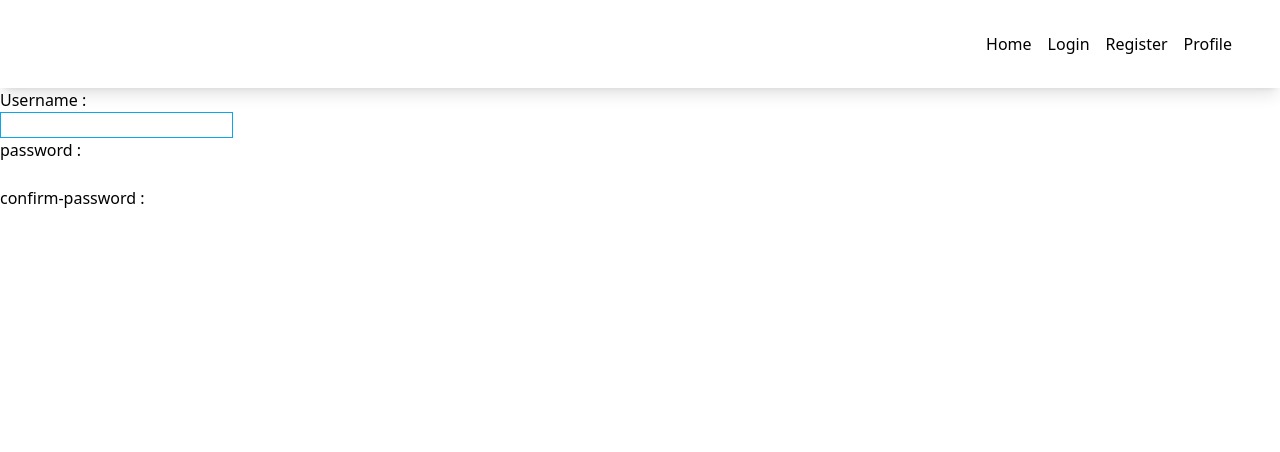
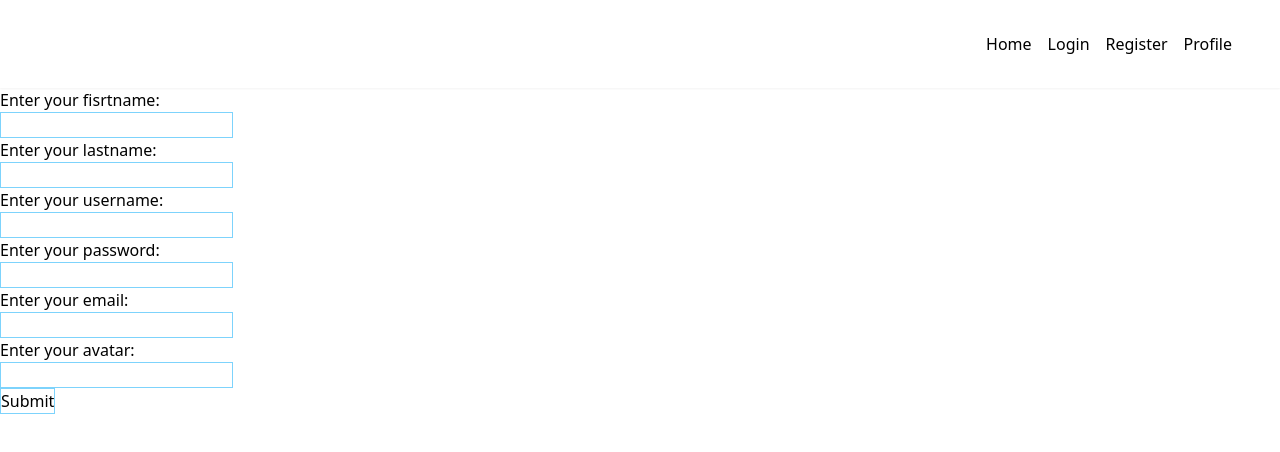
Before and after one commit to Ichamhew247/front-Login-Register, a React (Vite) app: page /register in a window 1280 px wide. Shown: the top 452 px of the page. Built offline with nearby package versions, Linux system fonts and the light colour scheme.

Commit message:
finished register skeleton

```diff
--- a/src/layouts/Header.jsx
+++ b/src/layouts/Header.jsx
@@ -2,7 +2,7 @@ import { Link } from "react-router-dom";
 
 function Header() {
   return (
-    <div className="flex gap-4 justify-end p-8 pr-12 m-auto shadow-lg ">
+    <div className="flex gap-4 justify-end p-8 pr-12 m-auto shadow-sm ">
       <Link to="/homepage">
         <button className=" border-gray-600">Home</button>
       </Link>
--- a/src/pages/Register.jsx
+++ b/src/pages/Register.jsx
@@ -1,13 +1,129 @@
+import { useState } from "react";
+import { useNavigate } from "react-router-dom";
+import Swal from "sweetalert2";
+import withReactContent from "sweetalert2-react-content";
 function Register() {
+  const navigate = useNavigate();
+  const MySwal = withReactContent(Swal);
+  const [inputs, setInputs] = useState({});
+
+  const handleChange = (event) => {
+    const name = event.target.name;
+    const value = event.target.value;
+    setInputs((values) => ({ ...values, [name]: value }));
+  };
+  const handleSubmit = (event) => {
+    event.preventDefault();
+    console.log(inputs);
+    var myHeaders = new Headers();
+    myHeaders.append("Content-Type", "application/json");
+
+    var raw = JSON.stringify({
+      fname: inputs.fname,
+      lname: inputs.lname,
+      username: inputs.username,
+      password: inputs.password,
+      email: inputs.email,
+      avatar: inputs.avatar,
+    });
+
+    var requestOptions = {
+      method: "POST",
+      headers: myHeaders,
+      body: raw,
+      redirect: "follow",
+    };
+
+    fetch("https://www.melivecode.com/api/users/create", requestOptions)
+      .then((response) => response.json())
+      .then((result) => {
+        if (result.status === "ok") {
+          MySwal.fire({
+            title: <strong>Login completed!</strong>,
+            html: <i>{result.message}</i>,
+            icon: "success",
+          }).then(() => {
+            navigate("/homepage");
+          });
+        } else {
+          MySwal.fire({
+            title: <strong>Login FAILED!</strong>,
+            html: <i>{result.message}</i>,
+            icon: "error",
+          });
+        }
+      })
+      .catch((error) => console.log("error", error));
+  };
   return (
     <div>
-      <form>
-        <h1>Username :</h1>
-        <input className="border border-sky-500 ring-cyan-500" />
-        <h1>password :</h1>
-        <input />
-        <h1>confirm-password :</h1>
-        <input />
+      <form onSubmit={handleSubmit}>
+        Enter your fisrtname:
+        <div>
+          <input
+            className="border border-sky-300"
+            type="text"
+            name="fname"
+            value={inputs.fname || ""}
+            onChange={handleChange}
+          />
+        </div>
+        Enter your lastname:
+        <div>
+          <input
+            className="border border-sky-300"
+            type="text"
+            name="lname"
+            value={inputs.lname || ""}
+            onChange={handleChange}
+          />
+        </div>
+        Enter your username:
+        <div>
+          <input
+            className="border border-sky-300"
+            type="text"
+            name="username"
+            value={inputs.username || ""}
+            onChange={handleChange}
+          />
+        </div>
+        Enter your password:
+        <div>
+          <input
+            className="border border-sky-300"
+            type="password"
+            name="password"
+            value={inputs.password || ""}
+            onChange={handleChange}
+          />
+        </div>
+        Enter your email:
+        <div>
+          <input
+            className="border border-sky-300"
+            type="text"
+            name="email"
+            value={inputs.email || ""}
+            onChange={handleChange}
+          />
+        </div>
+        Enter your avatar:
+        <div>
+          <input
+            className="border border-sky-300"
+            type="text"
+            name="avatar"
+            value={inputs.avatar || ""}
+            onChange={handleChange}
+          />
+        </div>
+        <button>
+          <input
+            className="border border-sky-300 hover:bg-sky-600 cursor-pointer"
+            type="submit"
+          />
+        </button>
       </form>
     </div>
   );
```
